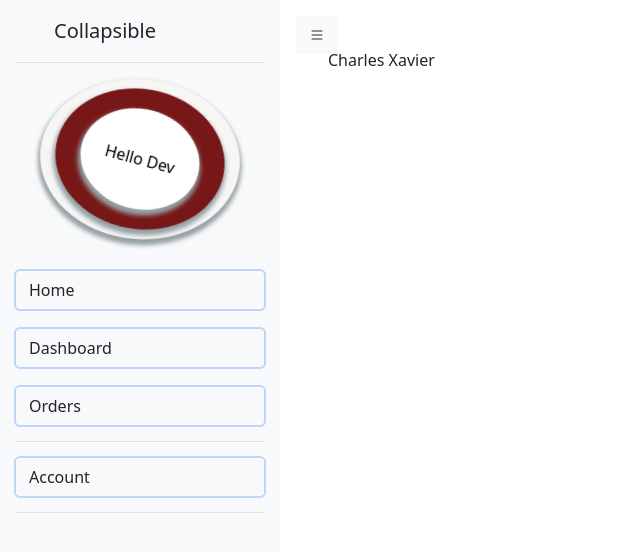
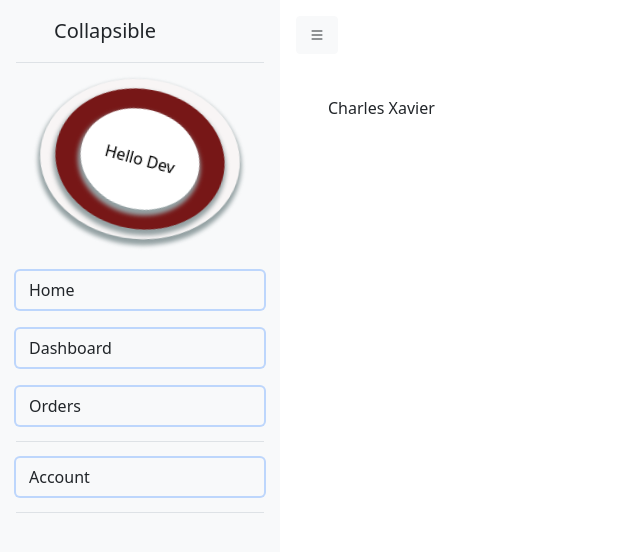
Before and after one commit to PraveenKumarPachipala/new-website, a plain HTML site: page index.html in a window 1280 px wide. Shown: the whole page, without its empty margins (0-640 px from the left). Drawn offline with nearby package versions, Linux system fonts and the light colour scheme.

Commit message:
Update index.html

```diff
--- a/index.html
+++ b/index.html
@@ -272,7 +272,7 @@
 
 			<!-- This division contains the actual content of the webpage -->
 			<div class="content">
-				<div class="p-5">
+				<div class="p-5 mt-5">
 					<p class="m-0">Charles Xavier</p>
 				</div>
 			</div>
```
